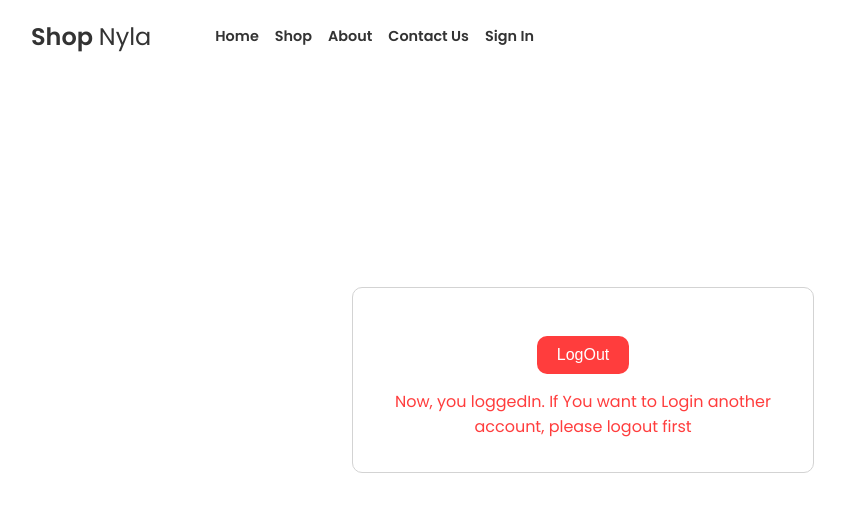
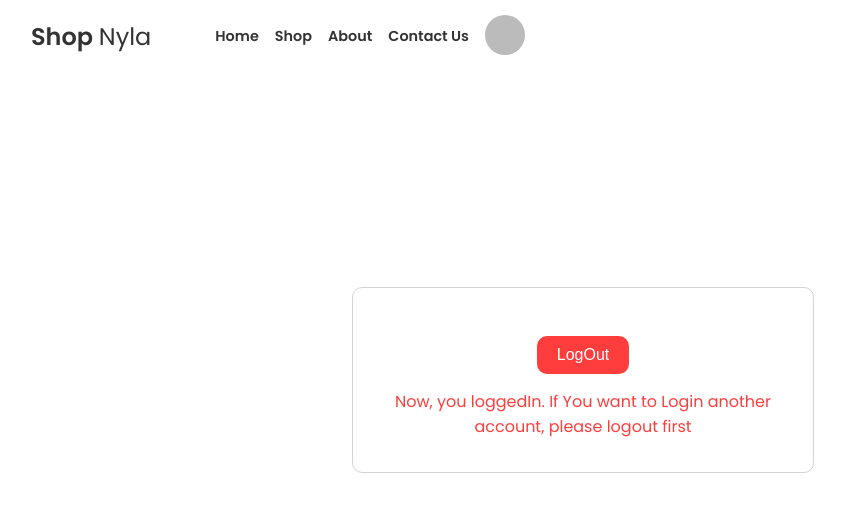
Before and after one commit to mir-hussain/shop-nyla-client, a React (Create React App) app: page /login in a window 1280 px wide. Shown: the top 512 px of the page, without its empty margins (57-902 px from the left). Built offline with nearby package versions, Linux system fonts and the light colour scheme; no server answers; sample sign-in values are in the browser's storage; a web font is replaced by a local one.

Commit message:
user data in navbar

```diff
--- a/src/components/Home/Landing/Landing.js
+++ b/src/components/Home/Landing/Landing.js
@@ -4,7 +4,7 @@ import "./Landing.scss";
 
 const Landing = () => {
   return (
-    <div class='landing'>
+    <div className='landing'>
       <h3>women collection 2021</h3>
       <h2>new season</h2>
       <Link className='btn-primary' to='/shop'>
--- a/src/components/SharedComponents/Navbar/Navbar.js
+++ b/src/components/SharedComponents/Navbar/Navbar.js
@@ -1,9 +1,12 @@
 import React, { useState } from "react";
+import { connect } from "react-redux";
 import { Link } from "react-router-dom";
 import "./Navbar.scss";
 
-const Navbar = () => {
+const Navbar = ({loggedInUser}) => {
   const [navbar, setNavbar] = useState(false);
+
+  const {name, photo} = loggedInUser;
 
   const changeBackground = () => {
     if (window.scrollY >= 72) {
@@ -34,11 +37,22 @@ const Navbar = () => {
           <Link to='/contact'>Contact Us</Link>
         </li>
         <li>
-          <Link to='/login'>Sign In</Link>
+          { name?
+            photo?
+            <img src={photo} className='user-logo' alt="" />
+            :<h4>{name}</h4>
+            :<Link to='/login'>Sign In</Link>
+          }
         </li>
       </ul>
     </nav>
   );
 };
 
-export default Navbar;
+const mapStateToProps = state => {
+  return {
+    loggedInUser: state.user
+  }
+}
+
+export default connect(mapStateToProps)(Navbar);
--- a/src/components/SharedComponents/Navbar/Navbar.scss
+++ b/src/components/SharedComponents/Navbar/Navbar.scss
@@ -27,6 +27,11 @@ nav {
       color: $purple;
     }
   }
+  .user-logo {
+    border-radius: 50%;
+    height: 40px;
+    margin-top: 3px;
+  }
 }
 
 #logo {
```
